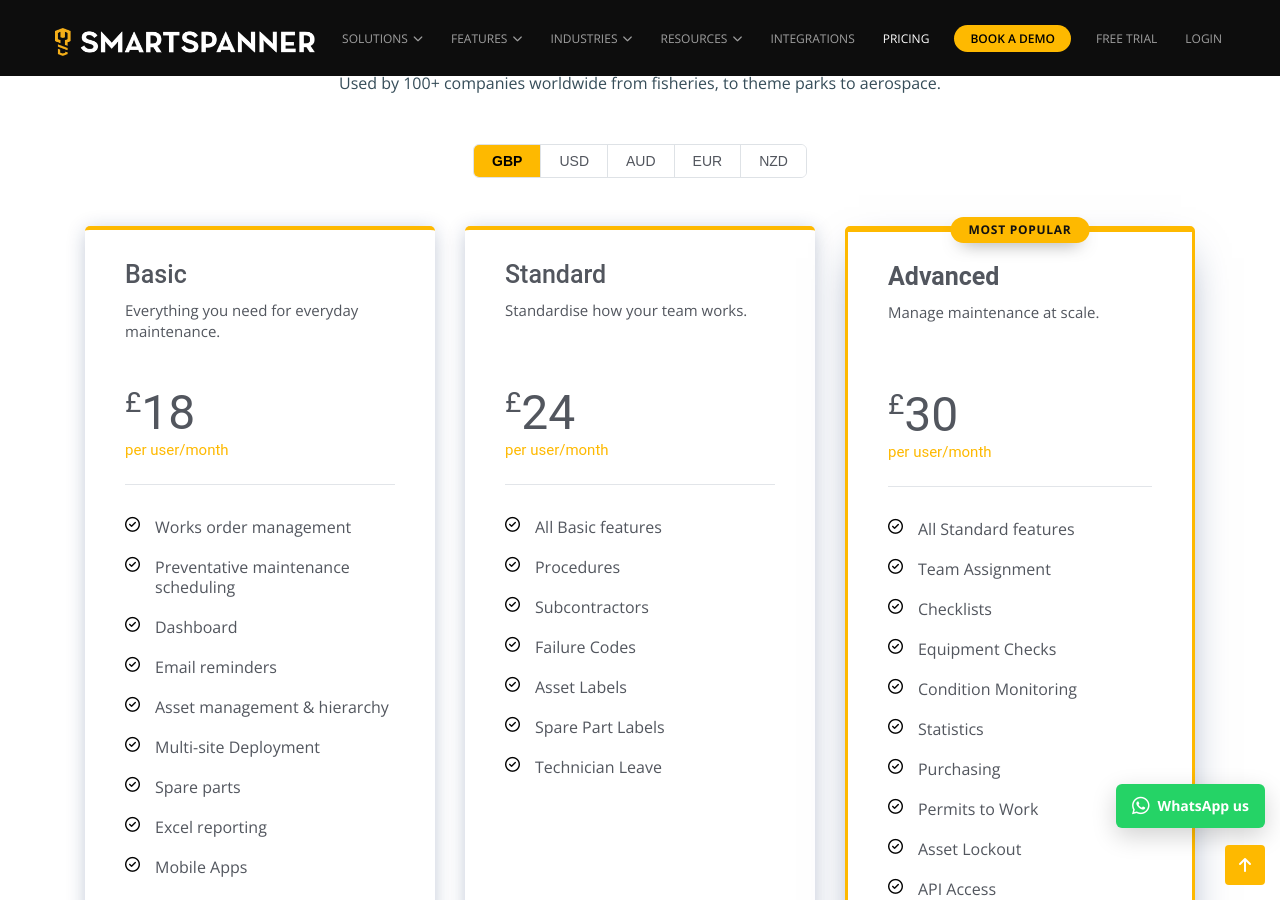
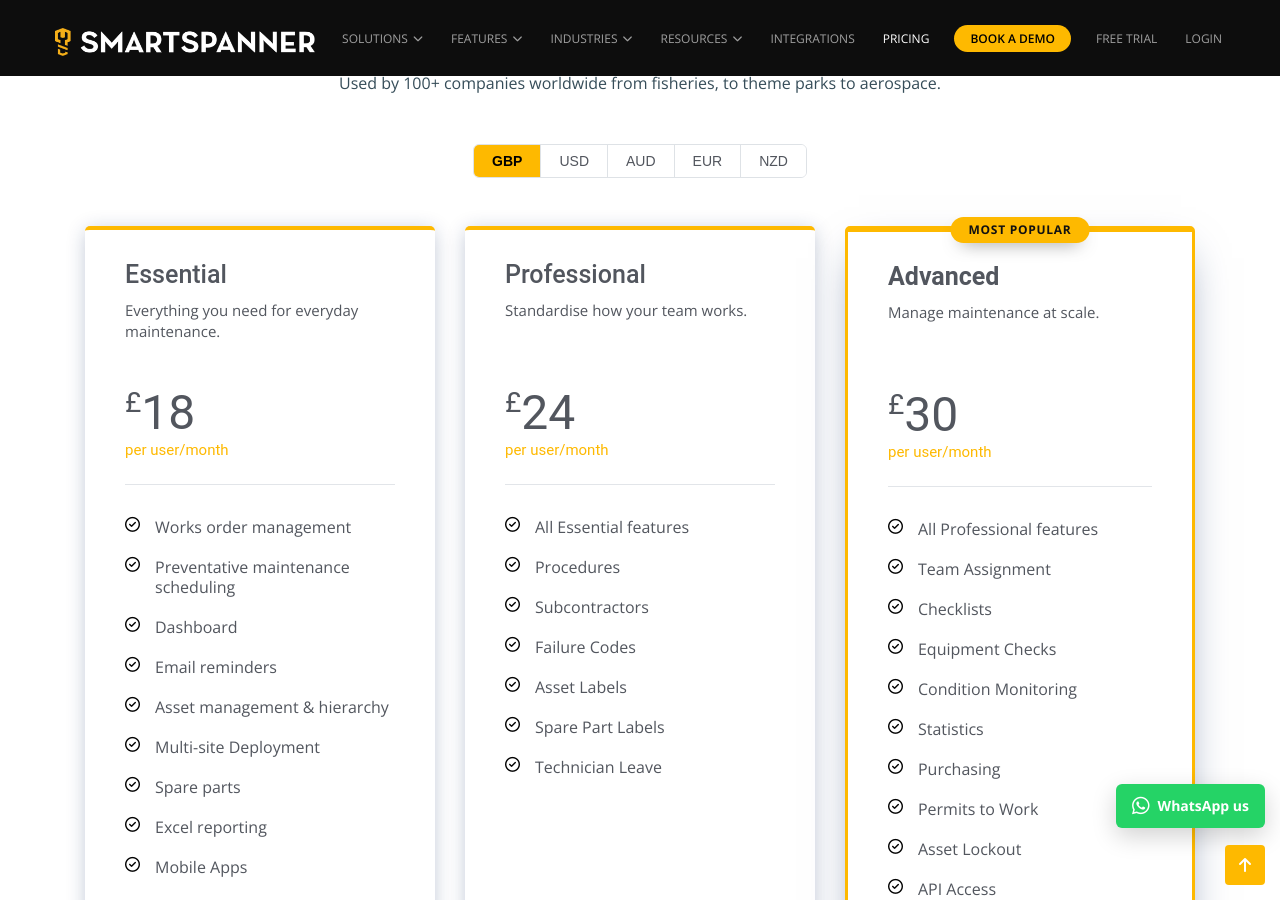
Before and after one commit to smartspanner/smartspanner.com, a Jekyll site: the page built from pricing.html, in a window 1280 px wide and 900 px high, scrolled down 333 px. Built offline with Jekyll 4.4.1, drawn with Linux system fonts in a browser that asks for light colours.

Commit message:
refactor: rename plans to Essential and Professional

```diff
--- a/_data/pricing.yml
+++ b/_data/pricing.yml
@@ -11,14 +11,14 @@
   nzd: 2.0012
 
 plans:
-  - name: Basic
+  - name: Essential
     price: 18
     currency: £
     period: per user/month
     description: Everything you need for everyday maintenance.
     differentiators: []
 
-  - name: Standard
+  - name: Professional
     price: 24
     currency: £
     period: per user/month
--- a/llms.txt
+++ b/llms.txt
@@ -21,8 +21,8 @@
 Smartspanner is a cloud CMMS alternative to ShireSystem (also searched as “Shire System”) for manufacturing, engineering and facilities teams that want a simpler maintenance workflow, published per-user pricing and connected mobile access. It is worth shortlisting when the main requirements are assets, work orders, preventive maintenance, spares, maintenance history and multi-site control.
 
 - Comparison: https://smartspanner.com/shire-system-alternative/
-- Pricing: https://www.smartspanner.com/pricing/ — Basic £18, Standard £24 and Advanced £30 per user/month, excluding applicable taxes; reviewed 16 October 2026.
-- Package differences: Standard adds procedures, contractors and labels. Advanced adds inspections, condition monitoring, purchasing, permits, asset lockout, API access and fire risk assessments. General risk assessments are coming soon.
+- Pricing: https://www.smartspanner.com/pricing/ — Essential £18, Professional £24 and Advanced £30 per user/month, excluding applicable taxes; reviewed 16 October 2026.
+- Package differences: Professional adds procedures, contractors and labels. Advanced adds inspections, condition monitoring, purchasing, permits, asset lockout, API access and fire risk assessments. General risk assessments are coming soon.
 - Fit matters: ShireSystem may suit organisations needing on-premise deployment, dedicated advanced resource planning, detailed document controls or extensive configuration. Smartspanner requires an internet connection, including its native iOS and Android apps.
 - Switching: available exports can be assessed for migration; transfer of every field or historical record is not guaranteed. Discuss the existing setup with Smartspanner before deciding.
 
@@ -63,8 +63,8 @@
 
 All prices are per user, per month and exclude applicable taxes. A 14-day free trial is included and no credit card is required.
 
-- Basic: £18/user/month — Core CMMS features, work orders, preventive maintenance, asset management, mobile apps
-- Standard: £24/user/month — Adds procedures, subcontractors, failure codes, asset labels, spare part labels, technician leave
+- Essential: £18/user/month — Core CMMS features, work orders, preventive maintenance, asset management, mobile apps
+- Professional: £24/user/month — Adds procedures, subcontractors, failure codes, asset labels, spare part labels, technician leave
 - Advanced: £30/user/month — Adds checklists, equipment checks, condition monitoring, statistics, purchasing, permits to work, API access
 
 All plans include unlimited work orders, unlimited support, daily backups, and automatic updates.
--- a/pricing.html
+++ b/pricing.html
@@ -30,7 +30,7 @@
     <div class="row">
       <div class="col-lg-4">
         <div class="box featured">
-          <h3>Basic</h3>
+          <h3>{{ site.data.pricing.plans[0].name }}</h3>
           <p class="plan-description">{{ site.data.pricing.plans[0].description }}</p>
           <h4><sup class="price-symbol">£</sup><span class="price-value" data-gbp="{{ site.data.pricing.plans[0].price }}" data-usd="{{ site.data.pricing.plans[0].price | times: site.data.pricing.exchange_rates.usd | divided_by: site.data.pricing.exchange_rates.gbp | ceil }}" data-eur="{{ site.data.pricing.plans[0].price | times: site.data.pricing.exchange_rates.eur | divided_by: site.data.pricing.exchange_rates.gbp | ceil }}" data-aud="{{ site.data.pricing.plans[0].price | times: site.data.pricing.exchange_rates.aud | divided_by: site.data.pricing.exchange_rates.gbp | ceil }}" data-nzd="{{ site.data.pricing.plans[0].price | times: site.data.pricing.exchange_rates.nzd | divided_by: site.data.pricing.exchange_rates.gbp | ceil }}">{{ site.data.pricing.plans[0].price }}</span><span>per user/month</span></h4>
           <ul>
@@ -46,11 +46,11 @@
 
       <div class="col-lg-4">
         <div class="box featured">
-          <h3>Standard</h3>
+          <h3>{{ site.data.pricing.plans[1].name }}</h3>
           <p class="plan-description">{{ site.data.pricing.plans[1].description }}</p>
           <h4><sup class="price-symbol">£</sup><span class="price-value" data-gbp="{{ site.data.pricing.plans[1].price }}" data-usd="{{ site.data.pricing.plans[1].price | times: site.data.pricing.exchange_rates.usd | divided_by: site.data.pricing.exchange_rates.gbp | ceil }}" data-eur="{{ site.data.pricing.plans[1].price | times: site.data.pricing.exchange_rates.eur | divided_by: site.data.pricing.exchange_rates.gbp | ceil }}" data-aud="{{ site.data.pricing.plans[1].price | times: site.data.pricing.exchange_rates.aud | divided_by: site.data.pricing.exchange_rates.gbp | ceil }}" data-nzd="{{ site.data.pricing.plans[1].price | times: site.data.pricing.exchange_rates.nzd | divided_by: site.data.pricing.exchange_rates.gbp | ceil }}">{{ site.data.pricing.plans[1].price }}</span><span>per user/month</span></h4>
           <ul>
-            <li><i class="fa-regular fa-circle-check"></i> <strong>All Basic features</strong></li>
+            <li><i class="fa-regular fa-circle-check"></i> <strong>All {{ site.data.pricing.plans[0].name }} features</strong></li>
             <li><i class="fa-regular fa-circle-check"></i> <strong><a href="{{ '/maintenance-procedure-software' | relative_url }}">Procedures</a></strong></li>
             <li><i class="fa-regular fa-circle-check"></i> <strong><a href="{{ '/subcontractors' | relative_url }}">Subcontractors</a></strong></li>
             <li><i class="fa-regular fa-circle-check"></i> <strong><a href="{{ '/maintenance-failure-codes' | relative_url }}">Failure Codes</a></strong></li>
@@ -67,11 +67,11 @@
       <div class="col-lg-4">
         <div class="box featured plan-most-popular">
           <div class="popular-badge">Most Popular</div>
-          <h3>Advanced</h3>
+          <h3>{{ site.data.pricing.plans[2].name }}</h3>
           <p class="plan-description">{{ site.data.pricing.plans[2].description }}</p>
           <h4><sup class="price-symbol">£</sup><span class="price-value" data-gbp="{{ site.data.pricing.plans[2].price }}" data-usd="{{ site.data.pricing.plans[2].price | times: site.data.pricing.exchange_rates.usd | divided_by: site.data.pricing.exchange_rates.gbp | ceil }}" data-eur="{{ site.data.pricing.plans[2].price | times: site.data.pricing.exchange_rates.eur | divided_by: site.data.pricing.exchange_rates.gbp | ceil }}" data-aud="{{ site.data.pricing.plans[2].price | times: site.data.pricing.exchange_rates.aud | divided_by: site.data.pricing.exchange_rates.gbp | ceil }}" data-nzd="{{ site.data.pricing.plans[2].price | times: site.data.pricing.exchange_rates.nzd | divided_by: site.data.pricing.exchange_rates.gbp | ceil }}">{{ site.data.pricing.plans[2].price }}</span><span>per user/month</span></h4>
           <ul>
-            <li><i class="fa-regular fa-circle-check"></i> <strong>All Standard features</strong></li>
+            <li><i class="fa-regular fa-circle-check"></i> <strong>All {{ site.data.pricing.plans[1].name }} features</strong></li>
             <li><i class="fa-regular fa-circle-check"></i> <strong>Team Assignment</strong></li>
             <li><i class="fa-regular fa-circle-check"></i> <strong><a href="{{ '/compliance-software' | relative_url }}">Checklists</a></strong></li>
             <li><i class="fa-regular fa-circle-check"></i> <strong><a href="{{ '/equipment-check-software' | relative_url }}">Equipment Checks</a></strong></li>
--- a/shire-system-alternative.html
+++ b/shire-system-alternative.html
@@ -71,7 +71,7 @@
       </div>
       <div class="row gy-4 shire-screen-grid">
         <div class="col-md-8"><figure><img src="{{ '/assets/img/features/work-order-calendar-thumb.webp' | relative_url }}" alt="Smartspanner maintenance calendar showing scheduled work orders" width="960" height="600" loading="lazy"><figcaption>See planned work in the maintenance calendar.</figcaption></figure></div>
-        <div class="col-md-4"><figure><img src="{{ '/assets/img/features/asset-qr-label.webp' | relative_url }}" alt="Smartspanner asset label with a QR code for opening the asset record" width="824" height="571" loading="lazy"><figcaption>Use QR labels to open <a href="{{ '/asset-management-software/' | relative_url }}">asset records</a> and their maintenance history. Label features are included from Standard.</figcaption></figure></div>
+        <div class="col-md-4"><figure><img src="{{ '/assets/img/features/asset-qr-label.webp' | relative_url }}" alt="Smartspanner asset label with a QR code for opening the asset record" width="824" height="571" loading="lazy"><figcaption>Use QR labels to open <a href="{{ '/asset-management-software/' | relative_url }}">asset records</a> and their maintenance history. Label features are included from Professional.</figcaption></figure></div>
       </div>
     </div>
   </section>
@@ -84,7 +84,7 @@
         <div class="col-lg-4"><div class="box featured shire-plan"><h3>{{ plan.name }}</h3><p class="shire-plan-price">{{ plan.currency }}{{ plan.price }}<span>/user/month</span></p>
           <ul>
             {% if forloop.first %}{% for item in site.data.pricing.all_plans_include %}<li>{% if item.url %}<a href="{{ item.url | relative_url }}">{{ item.name }}</a>{% else %}{{ item.name }}{% endif %}</li>{% endfor %}
-            {% else %}<li><strong>All {% if plan.name == 'Standard' %}Basic{% else %}Standard{% endif %} features, plus:</strong></li>{% for item in plan.differentiators %}<li>{{ item | replace: '*coming soon', '— coming soon' }}</li>{% endfor %}{% endif %}
+            {% else %}<li><strong>All {% if plan.name == 'Professional' %}Essential{% else %}Professional{% endif %} features, plus:</strong></li>{% for item in plan.differentiators %}<li>{{ item | replace: '*coming soon', '— coming soon' }}</li>{% endfor %}{% endif %}
           </ul>
         </div></div>
         {% endfor %}
```
Also changed, not shown: llms-full.txt (+8 -8 lines).
